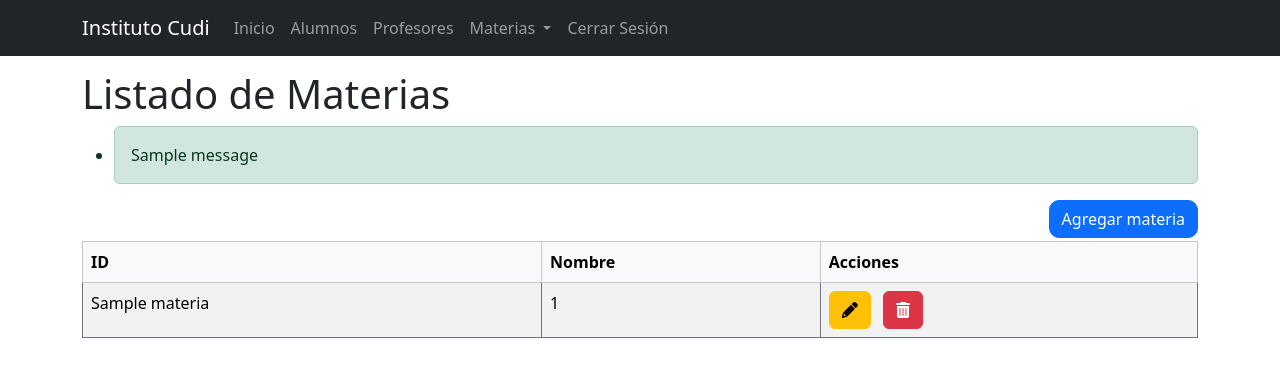
After one commit to MarianoGigena/instituto_cudi, a Flask app: page /materias in a window 1280 px wide. The commit adds this page. Shown: the top 377 px of the page. Run offline with Flask 3, Linux system fonts and the light colour scheme; tables that the repository leaves empty or names only in its code hold one stand-in row (values such as "Sample post"); one stand-in notice (Sample message) is shown; some libraries are stand-ins or nearby versions.

Commit message:
3do commit-listado Materias

```diff
--- a/app/__init__.py
+++ b/app/__init__.py
@@ -8,7 +8,9 @@ def create_app():
 
     from .routes.main import main
     from .routes.alumnos import alumnos_bp
+    from .routes.materias import materias_bp
 
+    app.register_blueprint(materias_bp)
     app.register_blueprint(main)
     app.register_blueprint(alumnos_bp)
     return app
--- /dev/null
+++ b/app/routes/materias.py
@@ -0,0 +1,94 @@
+from flask import Blueprint, render_template, request, redirect, url_for, session, flash
+from app.conexion_bd import obtener_conexion
+
+materias_bp = Blueprint("materias", __name__)
+
+
+@materias_bp.route("/materias", methods=["GET"])
+def materias():
+    conexion = obtener_conexion()
+    cursor = conexion.cursor()
+    cursor.execute("SELECT * FROM materias")
+    materias = cursor.fetchall()
+    cursor.close()
+    conexion.close()
+    return render_template("materias.html", materias=materias)
+
+
+@materias_bp.route("/materias/add", methods=["POST"])
+def add():
+    conexion = obtener_conexion()
+    cursor = conexion.cursor()
+    nombre = request.form.get("nombre")
+
+    # Verifica que los campos requeridos estén completos
+    if not nombre:
+        flash("Todos los campos son requeridos", "danger")
+        return redirect(url_for("materias"))  # Redirecciona a la página de alumnos
+
+    # Construye la consulta SQL para insertar el nuevo alumno
+    query = """
+        INSERT INTO materias (nombre)
+        VALUES (%s)
+    """
+    values = (nombre,)
+
+    # Ejecuta la consulta e inserta los datos en la base de datos
+    try:
+        cursor.execute(query, values)
+        conexion.commit()
+
+        flash(f"La materia {nombre} fue agregada exitosamente", "success")
+    except Exception as e:
+        conexion.rollback()
+        flash("Error al agregar el materia: " + str(e), "danger")
+    finally:
+        cursor.close()
+        conexion.close()
+    return redirect(url_for("materias.materias"))  # Redirecciona a la página de alumnos
+
+
+@materias_bp.route("/materias/edit/<int:id_materia>", methods=["GET", "POST"])
+def edit(id_materia):
+    conexion = obtener_conexion()
+    cursor = conexion.cursor()
+    if request.method == "POST":
+        id_materia = request.form["id_materia"]
+        nombre = request.form["nombre"]
+
+        query = "UPDATE materias SET nombre = %s WHERE id_materia = %s"
+        try:
+            cursor.execute(
+                query,
+                (nombre, id_materia),
+            )
+            conexion.commit()
+            flash(f"La materia {nombre} fue editada exitosamente", "success")
+        except Exception as e:
+            conexion.rollback()
+            flash("Error al editar la materia: " + str(e), "danger")
+        finally:
+            cursor.close()
+            conexion.close()
+
+        return redirect(url_for("materias.materias"))
+
+
+@materias_bp.route("/materias/delete/<int:id_materia>", methods=["POST"])
+def delete(id_materia):
+    conexion = obtener_conexion()
+    cursor = conexion.cursor()
+
+    query = "DELETE FROM materias WHERE id_materia = %s"
+    try:
+        cursor.execute(query, (id_materia,))
+        conexion.commit()
+        flash(f"Materia con id {id_materia} eliminada exitosamente", "success")
+    except Exception as e:
+        conexion.rollback()
+        flash("Error al eliminar la materia: " + str(e), "danger")
+    finally:
+        cursor.close()
+        conexion.close()
+
+    return redirect(url_for("materias.materias"))
--- /dev/null
+++ b/app/static/js/materias.js
@@ -0,0 +1,18 @@
+// Script para pasar datos al modal de edición
+$(document).on("click", ".edit-btn", function () {
+    var id_materia = $(this).data('id_materia');
+    var nombre = $(this).data('nombre');
+
+
+    $("#edit-id_materia").val(id_materia);
+    $("#edit-nombre").val(nombre);
+
+    // Configurar la acción del formulario para incluir el ID del alumno
+    $("#editForm").attr("action", "/materias/edit/" + id_materia);
+});
+
+// Script para pasar el ID al modal de eliminación
+$(document).on("click", ".delete-btn", function () {
+    var id_materia = $(this).data("id");
+    $("#deleteForm").attr("action", "/materias/delete/" + id_materia);
+});
--- a/app/templates/layout.html
+++ b/app/templates/layout.html
@@ -46,8 +46,8 @@
                             Materias
                         </a>
                         <ul class="dropdown-menu">
-                            <li><a class="dropdown-item" href="#">Materias</a></li>
-                            <li><a class="dropdown-item" href="#">Notas</a>
+                            <li><a class="dropdown-item" href="{{ url_for('materias.materias') }}">Materias</a></li>
+                            <li><a class=" dropdown-item" href="#">Notas</a>
                             </li>
                             <li>
                                 <hr class="dropdown-divider">
--- /dev/null
+++ b/app/templates/materias.html
@@ -0,0 +1,145 @@
+<!DOCTYPE html>
+<html lang="en">
+
+<head>
+    <meta charset="UTF-8">
+    <meta name="viewport" content="width=device-width, initial-scale=1.0">
+    <title>Materias</title>
+</head>
+
+<body>
+    {% extends "layout.html" %}
+    {% block content %}
+    <h1 class="titulo_materias">Listado de Materias</h1>
+    {% with messages = get_flashed_messages(with_categories=true) %}
+    {% if messages %}
+    <ul class="flashes">
+        {% for category, message in messages %}
+        <li class="alert alert-{{ category }}">{{ message }}</li>
+        {% endfor %}
+    </ul>
+    {% endif %}
+    {% endwith %}
+    <div class="boton_agregar_alumno">
+        <button type="button" class="btn btn-primary" data-toggle="modal" data-target="#addModal">Agregar
+            materia</button>
+    </div>
+    <div class="table-responsive">
+
+        <table class="table table-bordered border-secondary table-striped">
+            <thead class="table-light">
+                <tr>
+                    <th>ID </th>
+                    <th>Nombre</th>
+                    <th>Acciones</th>
+
+                </tr>
+            </thead>
+            <tbody>
+                {% for materia in materias %}
+                <tr class="">
+                    <td>{{ materia[0] }}</td>
+                    <td>{{ materia[1] }}</td>
+                    <td class="botones_materias">
+                        <button type="button" class="btn btn-warning edit-btn" data-toggle="modal"
+                            data-target="#editModal" data-id_materia="{{ materia[0] }}" data-nombre="{{ materia[1] }}">
+                            <i class="fas fa-pencil-alt"></i>
+                        </button>
+                        <button type="button" class="btn btn-danger delete-btn ms-2" data-toggle="modal"
+                            data-target="#deleteModal" data-id="{{ materia[0] }}">
+                            <i class="fa-solid fa-trash-can"></i>
+                        </button>
+
+
+                    </td>
+                </tr>
+                {% endfor %}
+            </tbody>
+        </table>
+    </div>
+    <!-- Modal para agregar un nuevo alumno -->
+    <div class="modal fade" id="addModal" tabindex="-1" aria-labelledby="addModalLabel" aria-hidden="true">
+        <div class="modal-dialog">
+            <div class="modal-content">
+                <form id="addForm" action="/materias/add" method="POST">
+                    <div class="modal-header">
+                        <h5 class="modal-title" id="addModalLabel">Agregar Materia</h5>
+                        <button type="button" class="close" data-dismiss="modal" aria-label="Close">
+                            <span aria-hidden="true">&times;</span>
+                        </button>
+                    </div>
+                    <div class="modal-body">
+                        <div class="form-group">
+                            <label for="add-nombre">Nombre</label>
+                            <input type="text" class="form-control" id="add-nombre" name="nombre" required>
+                        </div>
+                    </div>
+
+                    <div class="modal-footer">
+                        <button type="button" class="btn btn-secondary" data-dismiss="modal">Cancelar</button>
+                        <button type="submit" class="btn btn-primary">Agregar Materia</button>
+                    </div>
+                </form>
+            </div>
+        </div>
+    </div>
+
+    <!-- Modal para editar la materia -->
+    <div class="modal fade" id="editModal" tabindex="-1" aria-labelledby="editModalLabel" aria-hidden="true">
+        <div class="modal-dialog">
+            <div class="modal-content">
+                <form id="editForm" method="POST">
+                    <div class="modal-header">
+                        <h5 class="modal-title" id="editModalLabel">Editar Materia</h5>
+                        <button type="button" class="close" data-dismiss="modal" aria-label="Close">
+                            <span aria-hidden="true">&times;</span>
+                        </button>
+                    </div>
+                    <div class="modal-body">
+                        <input type="hidden" name="id_materia" id="edit-id_materia">
+                        <div class="form-group">
+                            <label for="edit-nombre">Nombre</label>
+                            <input type="text" class="form-control" id="edit-nombre" name="nombre">
+                        </div>
+                    </div>
+                    <div class="modal-footer">
+                        <button type="button" class="btn btn-secondary" data-dismiss="modal">Cancelar</button>
+                        <button type="submit" class="btn btn-primary">Guardar cambios</button>
+                    </div>
+                </form>
+            </div>
+        </div>
+    </div>
+
+    <!-- Modal de Confirmación de Eliminación -->
+    <div class="modal fade" id="deleteModal" tabindex="-1" aria-labelledby="deleteModalLabel" aria-hidden="true">
+        <div class="modal-dialog">
+            <div class="modal-content">
+                <form id="deleteForm" method="POST">
+                    <div class="modal-header">
+                        <h5 class="modal-title" id="deleteModalLabel">Confirmar Eliminación</h5>
+                        <button type="button" class="close" data-dismiss="modal" aria-label="Close">
+                            <span aria-hidden="true">&times;</span>
+                        </button>
+                    </div>
+                    <div class="modal-body">
+                        ¿Estás seguro de que deseas eliminar esta materia?
+                    </div>
+                    <div class="modal-footer">
+                        <button type="button" class="btn btn-secondary" data-dismiss="modal">Cancelar</button>
+                        <button type="submit" class="btn btn-danger">Eliminar</button>
+                    </div>
+                </form>
+            </div>
+        </div>
+    </div>
+
+
+    <script src="https://code.jquery.com/jquery-3.5.1.min.js"></script>
+    <script src="https://stackpath.bootstrapcdn.com/bootstrap/4.5.2/js/bootstrap.bundle.min.js"></script>
+    <script src="{{ url_for('static', filename='js/materias.js') }}"></script>
+
+    {% endblock content %}
+</body>
+
+</html>
```
